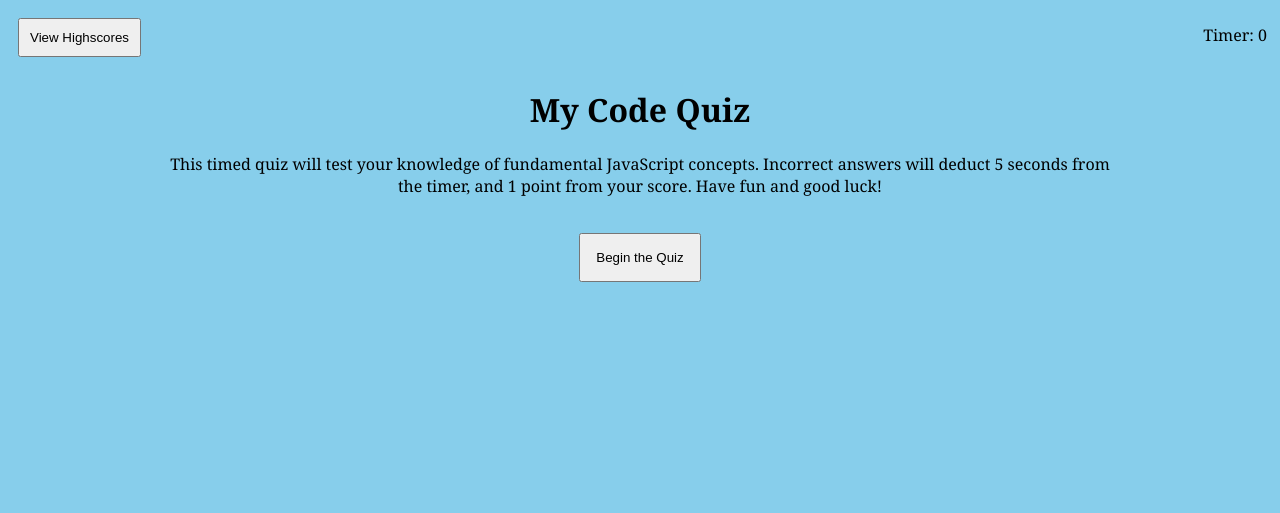
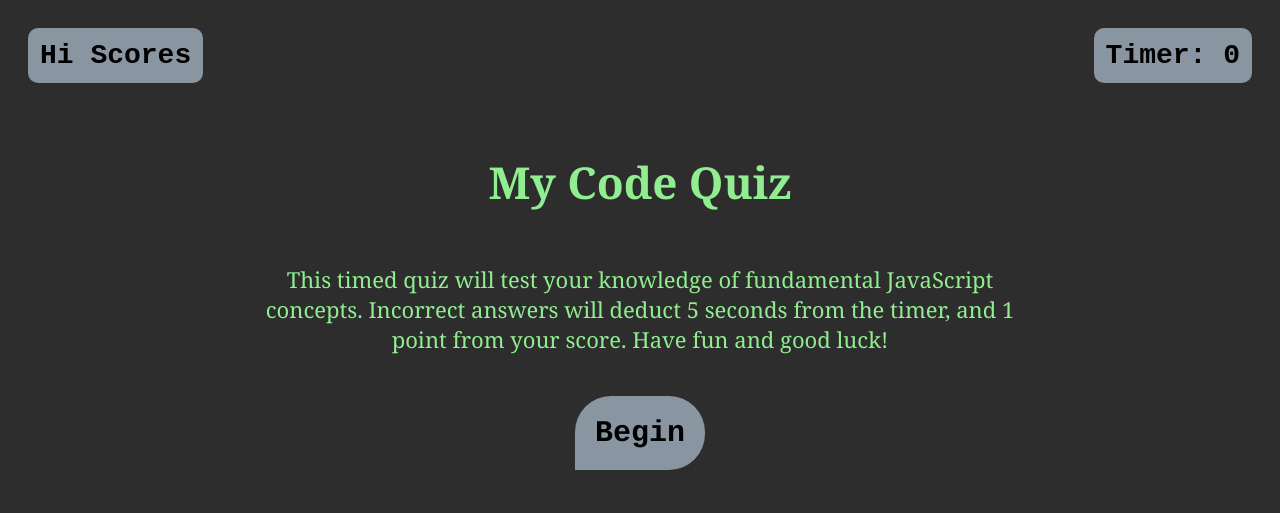
Before and after one commit to gregriss/my-code-quiz, a plain HTML site: page index.html in a window 1280 px wide. Drawn offline with Linux system fonts and the light colour scheme.

Commit message:
Adding some style

```diff
--- a/code/style/style.css
+++ b/code/style/style.css
@@ -1,29 +1,61 @@
-body {
-    background-color: skyblue;
-    font-family: 'Cambria';
+* {
+    box-sizing: border-box;
 }
 
-button {
-    padding: 15px;
-    margin: 20px;
+body {
+    background-color: rgb(45, 45, 45);
+    color: lightgreen;
+    font-family: 'Cambria';
+    font-size: 22px;
 }
 
-#high-scores {
-    float: left;
-    padding: 10px;
-    margin: 10px;
+header {
+    display: flex;
+    justify-content: space-between;
 }
-#timer {
-    display: flex;
-    justify-content: flex-end;
-    margin: 5px;
+button {
+    padding: 12px;
+    margin: 20px;
+    background-color: rgb(137, 149, 160);
+    border: rgb(105, 105, 105);
+    border-radius: 10px;
+    font-family: 'Courier New';
+    font-size: 28px;
+    font-weight: 600;
+    cursor: pointer;
+
+}
+
+button:hover {
+    background-color: rgb(217, 252, 203);
+    border: none;
+}
+
+::selection {
+    background-color: darkgreen;
+}
+.begin {
+    padding: 20px;
+    margin: 20px;
+    /* border: solid gray 6px; */
+    border-radius: 36px 36px 36px 0;
+    font-family: 'Courier';
+    font-size: 30px;
+    font-weight: 700;
+    cursor: pointer;
+}
+
+.wrapper {
+    padding: 20px;
+    margin: 0 50px 0 50px;
+    display: grid;
+    place-items: center;
+    text-align: center;
 }
 
 .startBox {
-    margin-left: 150px;
-    margin-right: 150px;
-    width: auto;
+    display: grid;
+    place-items: center;
     text-align: center;
-    display: inline-block;
-
+    max-width: 750px;
 }
--- a/index.html
+++ b/index.html
@@ -7,19 +7,22 @@
     <link rel="stylesheet" href="code/style/style.css"/>
 </head>
 <body>
+    <header class="header">
         <div>
-        <button id="high-scores">View Highscores</button>
+            <button id="high-scores">Hi Scores</button>
         </div>
-    <div id="timer">
-        <p>Timer: 0</p>
+        <div>
+          <button id="timer">Timer: 0</button>
         </div>
+    </header>
+    <div class="wrapper">
         <div class="startBox">
           <h1>My Code Quiz</h1>
-
           <p>This timed quiz will test your knowledge of fundamental JavaScript concepts. Incorrect answers will deduct 5 seconds from the timer, and 1 point from your score. Have fun and good luck!</p>
-
-    <button>Begin the Quiz</button>
+          <button class="begin">Begin</button>
+        </div>
     </div>
     <script src="code/script/script.js"></script>
+
 </body>
 </html>
```
Lines whose indentation alone changed are shown as unchanged.
